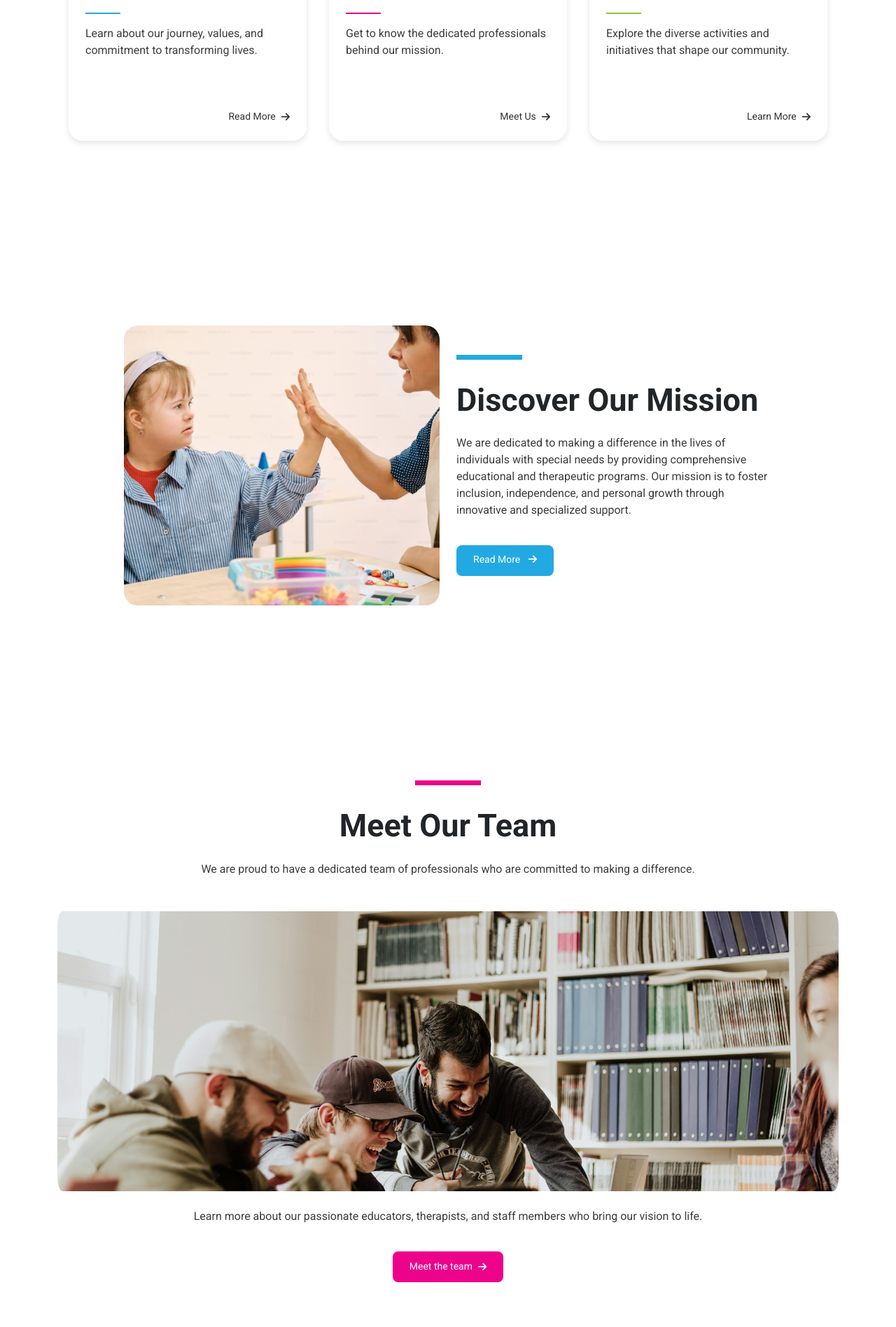
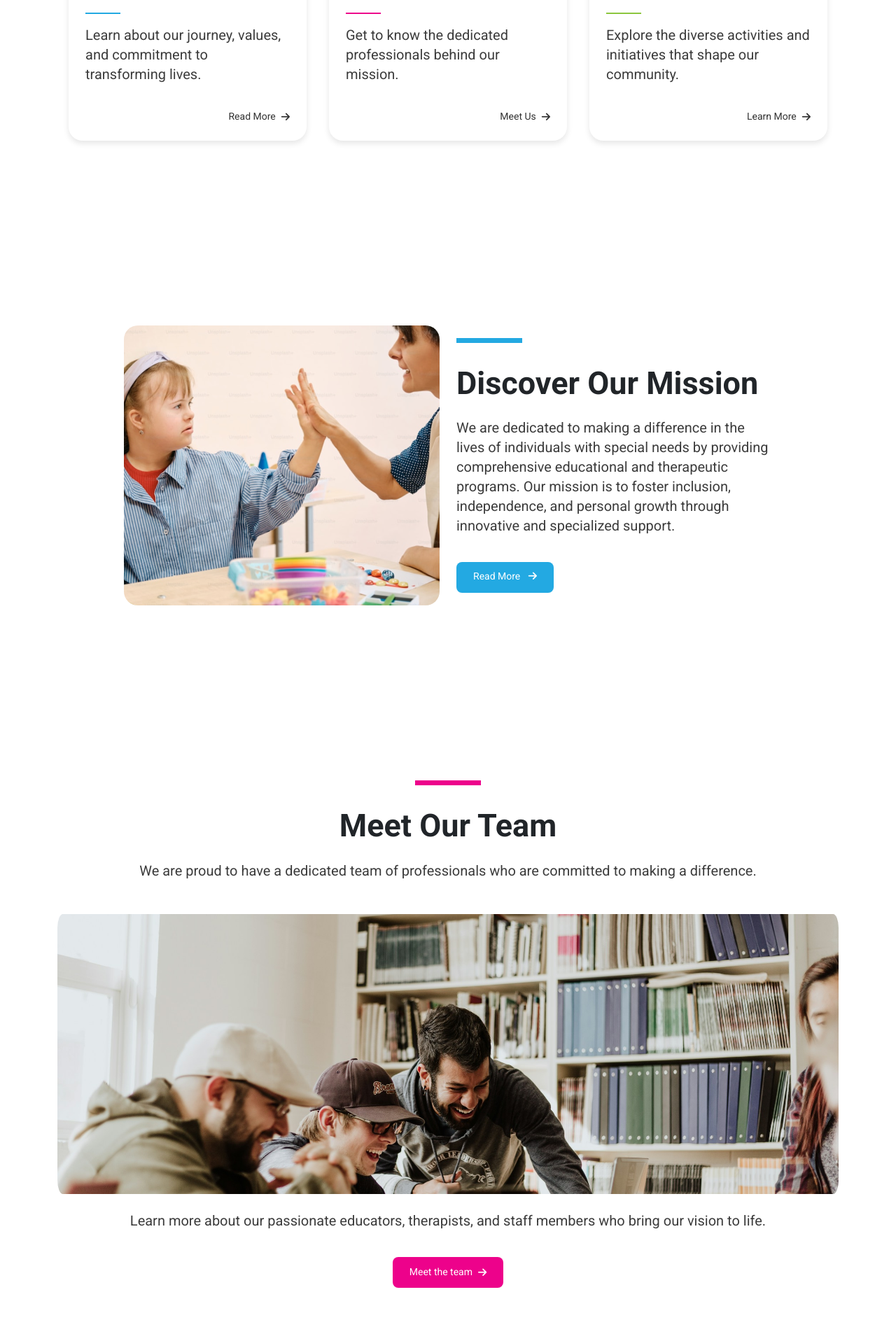
Before and after one commit to kleanthis1996/dikaiomaelpidas, a Django app: page /en/ in a window 1280 px wide. Shown: the part 825-2721 px from the top of the page at 70% size. Run offline with Django 5.2, Linux system fonts and the light colour scheme; data that the repository does not hold is empty; parts of the project's set-up code (start-up, migrations or seed data) failed here and were passed over; some libraries are stand-ins or nearby versions.

Commit message:
News & Events Implementation

```diff
--- a/landing_page/static/assets/css/main.css
+++ b/landing_page/static/assets/css/main.css
@@ -136,7 +136,7 @@ video{
 }
 .box-details{
     font-weight:400;
-    line-height:24px;
+    line-height:28px;
     color:#3C3C3C;
 }
 
--- a/templates/landing_page/index.html
+++ b/templates/landing_page/index.html
@@ -33,7 +33,7 @@
                                 </div>
                                 <span class="d-block box-title fs-4 text-start mt-3">About Us</span>
                                 <div class="break-line"></div>
-                                <span class="d-block box-details fs-6 text-start mt-3">Learn about our journey, values, and commitment to transforming lives.</span>
+                                <span class="d-block box-details fs-5 text-start mt-3">Learn about our journey, values, and commitment to transforming lives.</span>
                                 <a class="card-btn justify-content-end mt-5" href="#">
                                     <span class="me-2">Read More</span>
                                     <i class="fa-solid fa-arrow-right"></i>
@@ -48,7 +48,7 @@
                                 </div>
                                 <span class="d-block box-title fs-4 text-start mt-3">{% trans 'test_slug' %}</span>
                                 <div class="break-line"></div>
-                                <span class="d-block box-details fs-6 text-start mt-3">Get to know the dedicated professionals behind our mission.</span>
+                                <span class="d-block box-details fs-5 text-start mt-3">Get to know the dedicated professionals behind our mission.</span>
                                 <a class="card-btn justify-content-end mt-5" href="#">
                                     <span class="me-2">Meet Us</span>
                                     <i class="fa-solid fa-arrow-right"></i>
@@ -63,7 +63,7 @@
                                 </div>
                                 <span class="d-block box-title fs-4 text-start mt-3">Actions & European Programs</span>
                                 <div class="break-line"></div>
-                                <span class="d-block box-details fs-6 text-start mt-3">Explore the diverse activities and initiatives that shape our community.</span>
+                                <span class="d-block box-details fs-5 text-start mt-3">Explore the diverse activities and initiatives that shape our community.</span>
                                 <a class="card-btn justify-content-end mt-5" href="#">
                                     <span class="me-2">Learn More</span>
                                     <i class="fa-solid fa-arrow-right"></i>
@@ -85,7 +85,7 @@
                             <div class="col-12 mb-4 mb-lg-0">
                                 <div class="main-break-line"></div>
                                 <span class="d-block main-title mt-4">Discover Our Mission</span>
-                                <span class="d-block box-details fs-6 text-start mt-3 p-0">We are dedicated to making a difference in the lives of individuals with special needs by providing comprehensive educational and therapeutic programs. Our mission is to foster inclusion, independence, and personal growth through innovative and specialized support.</span>
+                                <span class="d-block box-details fs-5  text-start mt-3 p-0">We are dedicated to making a difference in the lives of individuals with special needs by providing comprehensive educational and therapeutic programs. Our mission is to foster inclusion, independence, and personal growth through innovative and specialized support.</span>
                                 <a class="justify-content-center main-button blue-btn d-none d-md-block" href="#">
                                     <span class="me-2">Read More</span>
                                     <i class="fa-solid fa-arrow-right"></i>
@@ -105,9 +105,9 @@
                 <div id="meet-team" class="row justify-content-center" data-aos="fade-up">
                     <div class="main-break-line"></div>
                     <span class="main-title mt-4 text-center">Meet Our Team</span>
-                    <span class="d-block box-details fs-6 text-center mt-3 p-0">We are proud to have a dedicated team of professionals who are committed to making a difference.</span>
+                    <span class="d-block box-details fs-5 text-center mt-3 p-0">We are proud to have a dedicated team of professionals who are committed to making a difference.</span>
                     <img src="{% static 'assets/images/meet-team.webp' %}" class="img-fluid radius-40 mt-5" alt="Team of Dikaioma Elpidas">
-                    <span class="d-block box-details fs-6 text-center mt-4 p-0">Learn more about our passionate educators, therapists, and staff members who bring our vision to life.</span>
+                    <span class="d-block box-details fs-5 text-center mt-4 p-0">Learn more about our passionate educators, therapists, and staff members who bring our vision to life.</span>
                     <a class="justify-content-center main-button pink-btn" href="#">
                         <span class="me-2">Meet the team</span>
                         <i class="fa-solid fa-arrow-right"></i>
@@ -120,7 +120,7 @@
                 <div id="programs-section" class="row" data-aos="fade-up">
                     <span class="hero-subtitle box-details green-text p-0 text-center text-lg-start">Educational & Therapeutic Programs</span>
                     <span class="main-title mt-2 text-center text-lg-start">What We Offer</span>
-                    <span class="d-block box-details fs-6 mt-2 mb-5 p-0 text-center text-lg-start">Our programs are designed to support individuals with special needs through:</span>
+                    <span class="d-block box-details fs-5 mt-2 mb-5 p-0 text-center text-lg-start">Our programs are designed to support individuals with special needs through:</span>
                     <div>
                         <div class="row">
                             <div class="col-12 p-0 px-3 px-lg-0">
@@ -150,7 +150,7 @@
                     <div class="col-12">
                         <div class="main-break-line mx-auto mx-lg-0"></div>
                         <span class="d-block main-title mt-4 text-center text-lg-start">Get Involved & Support Us</span>
-                        <span class="d-block box-details fs-6 mt-3 p-0 text-center text-lg-start">Your support makes a difference! Choose how you’d like to contribute:</span>
+                        <span class="d-block box-details fs-5 mt-3 p-0 text-center text-lg-start">Your support makes a difference! Choose how you’d like to contribute:</span>
                         <div class="row w-100 mx-auto mt-5">
                             <div class="col-12 col-md-6 col-lg-4 mb-4 support-box p-0 ps-lg-0 pe-lg-4">
                                 <div class="box d-flex flex-column justify-content-center me-0 me-md-4 me-lg-0">
@@ -159,7 +159,7 @@
                                     </div>
                                     <span class="d-block box-title fs-4 text-start mt-3">Donate Funds</span>
                                     <div class="break-line"></div>
-                                    <span class="d-block box-details fs-6 text-start mt-3">Support our mission financially.</span>
+                                    <span class="d-block box-details fs-5 text-start mt-3">Support our mission financially.</span>
                                 </div>
                             </div>
                             <div class="col-12 col-md-6 col-lg-4 mb-4 support-box p-0 ps-lg-0 pe-lg-4">
@@ -169,7 +169,7 @@
                                     </div>
                                     <span class="d-block box-title fs-4 text-start mt-3">Alternative Gift Giving</span>
                                     <div class="break-line"></div>
-                                    <span class="d-block box-details fs-6 text-start mt-3">Dedicate your celebration gifts to a cause.</span>
+                                    <span class="d-block box-details fs-5 text-start mt-3">Dedicate your celebration gifts to a cause.</span>
                                 </div>
                             </div>
                             <div class="col-12 col-md-12 col-lg-4 mb-4 support-box p-0 ps-lg-0">
@@ -179,7 +179,7 @@
                                     </div>
                                     <span class="d-block box-title fs-4 text-start mt-3">Memorial Donations</span>
                                     <div class="break-line"></div>
-                                    <span class="d-block box-details fs-6 text-start mt-3">Honor a loved one by making a difference.</span>
+                                    <span class="d-block box-details fs-5 text-start mt-3">Honor a loved one by making a difference.</span>
                                 </div>
                             </div>
                         </div>
@@ -191,7 +191,7 @@
                                     </div>
                                     <span class="d-block box-title fs-4 text-start mt-3">Volunteer with Us</span>
                                     <div class="break-line"></div>
-                                    <span class="d-block box-details fs-6 text-start mt-3">Become part of our growing family.</span>
+                                    <span class="d-block box-details fs-5 text-start mt-3">Become part of our growing family.</span>
                                 </div>
                             </div>
                             <div class="col-12 col-md-6 mb-4 support-box p-0 ps-lg-3">
@@ -201,7 +201,7 @@
                                     </div>
                                     <span class="d-block box-title fs-4 text-start mt-3">Corporate Giving</span>
                                     <div class="break-line"></div>
-                                    <span class="d-block box-details fs-6 text-start mt-3">Partner with us for social responsibility.</span>
+                                    <span class="d-block box-details fs-5 text-start mt-3">Partner with us for social responsibility.</span>
                                 </div>
                             </div>
                         </div>
--- a/templates/landing_page/news.html
+++ b/templates/landing_page/news.html
@@ -39,6 +39,7 @@
 
             <!-- Article Grid -->
             <div class="row row-cols-1 row-cols-md-2 row-cols-lg-3 g-4" id="articlesContainer">
+                {% if page_obj %}
                     {% for article in page_obj %}
                     <div class="col">
                         <div class="card article-card shadow-sm p-3">
@@ -50,6 +51,9 @@
                         </div>
                     </div>
                     {% endfor %}
+                {% else %}
+                    <p class="text-center">No articles available yet. Stay tuned!</p>
+                {% endif %}
             </div>
 
             <!-- Pagination -->
```
Lines whose indentation alone changed are shown as unchanged.
